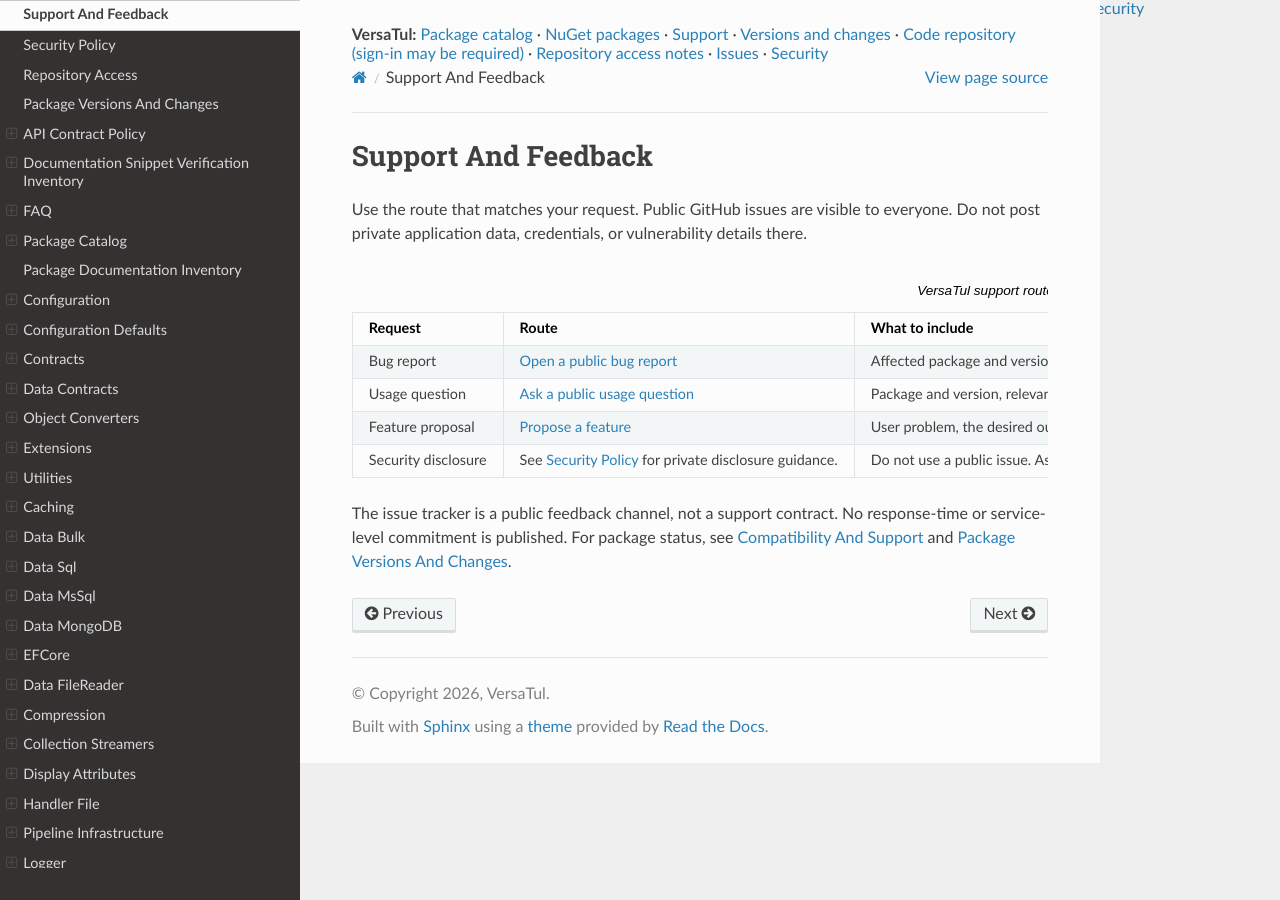
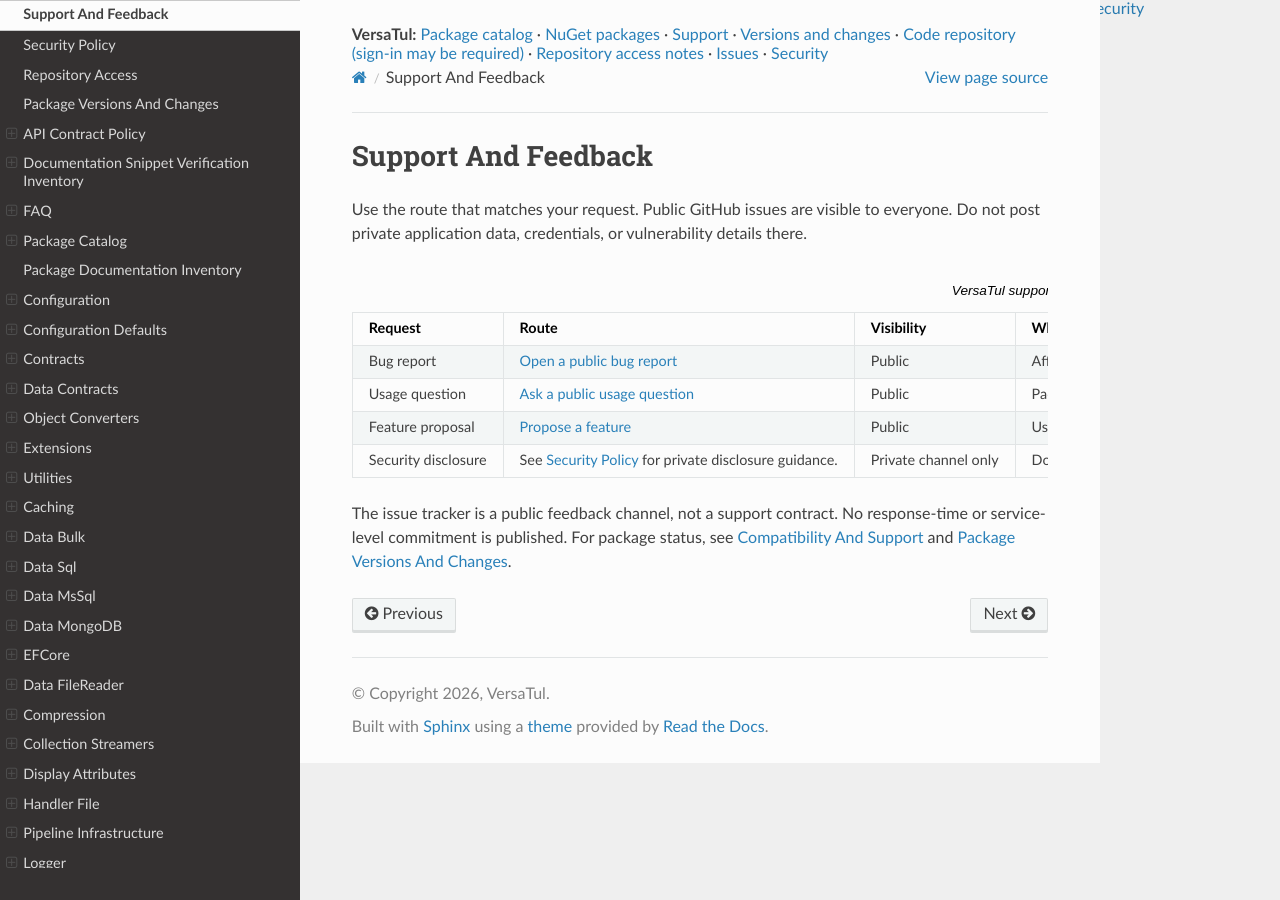
Before and after one commit to BjornWilliams/DocsVersaTul, a Sphinx documentation site: the page built from docs/source/support.rst, in a window 1280 px wide. Built offline with Sphinx 7.4.7 and the Read the Docs theme 3.1.0, drawn with Linux system fonts in a browser that asks for light colours.

Commit message:
Clarify support and disclosure routes
AB#3098

AB#3095

```diff
--- a/docs/source/security.rst
+++ b/docs/source/security.rst
@@ -8,9 +8,10 @@
 The repository's private vulnerability-reporting setting could not be verified
 with the available read-only repository connection. Open the affected
 package's page from the :doc:`package-catalog` and use its **Contact owners**
-route to ask the maintainer for a private disclosure channel. Do not include
+route only to request a private disclosure channel. Share vulnerability details
+only after the maintainer confirms that the channel is private. Do not include
 exploit details, credentials, or sensitive data in a public issue or in a
-request that is not private.
+contact request whose privacy is unknown.
 
 The documentation repository is public, while the library source repository is
 hosted separately in Azure Repos; access to that repository may require sign-in.
--- a/docs/source/support.rst
+++ b/docs/source/support.rst
@@ -5,23 +5,28 @@
 everyone. Do not post private application data, credentials, or vulnerability
 details there.
 
-.. list-table:: VersaTul support routes
+.. list-table:: VersaTul support and disclosure routes
    :header-rows: 1
 
    * - Request
      - Route
+     - Visibility
      - What to include
    * - Bug report
      - `Open a public bug report <https://github.com/BjornWilliams/DocsVersaTul/issues/new/choose>`_
+     - Public
      - Affected package and version, target framework, expected and actual result, and a minimal reproduction without secrets.
    * - Usage question
      - `Ask a public usage question <https://github.com/BjornWilliams/DocsVersaTul/issues/new/choose>`_
+     - Public
      - Package and version, relevant code/configuration with secrets removed, and the result you expected.
    * - Feature proposal
      - `Propose a feature <https://github.com/BjornWilliams/DocsVersaTul/issues/new/choose>`_
+     - Public
      - User problem, the desired outcome, and any compatibility constraints.
    * - Security disclosure
      - See :doc:`security` for private disclosure guidance.
+     - Private channel only
      - Do not use a public issue. Ask the NuGet package owner for a private channel if GitHub private reporting is unavailable.
 
 The issue tracker is a public feedback channel, not a support contract. No
```
